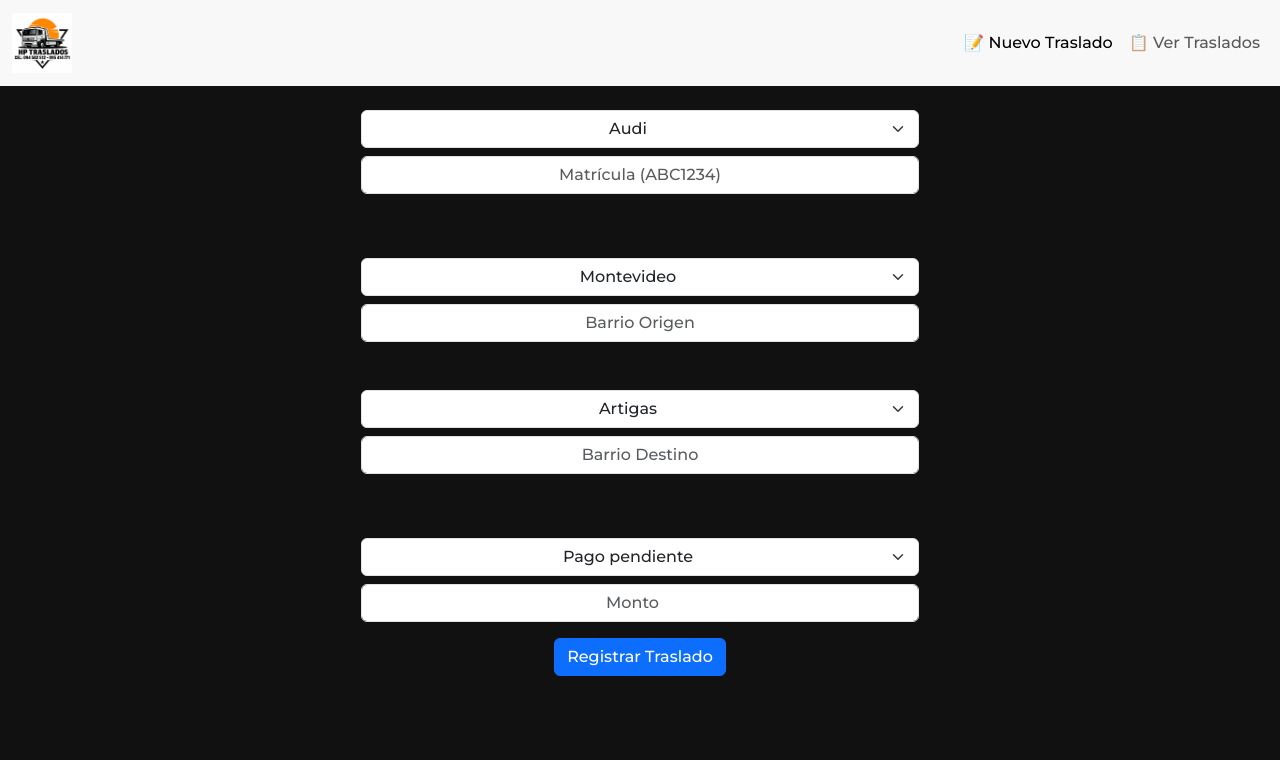
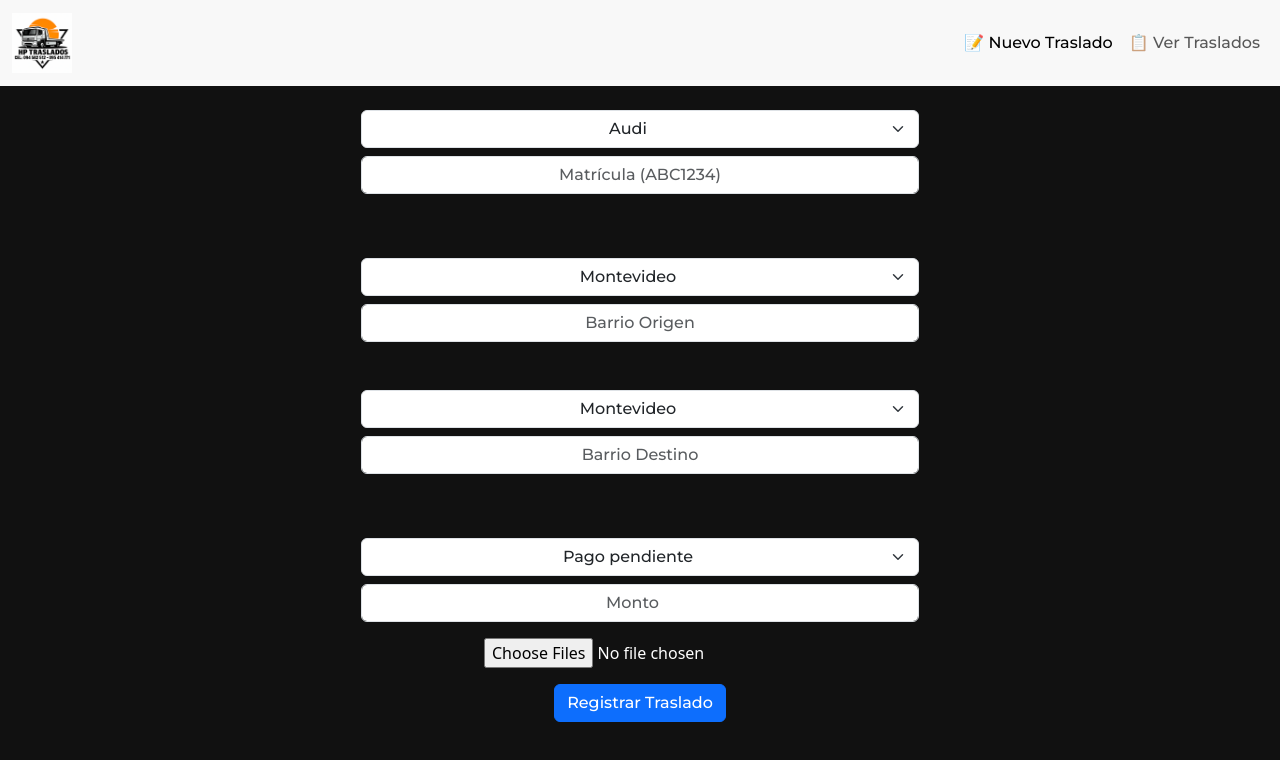
Before and after one commit to LautaroZapata/trasladosApp, a React (Vite) app: page / in a window 1280 px wide. Shown: the top 760 px of the page. Built offline with nearby package versions, Linux system fonts and the light colour scheme.

Commit message:
agregarimg

```diff
--- a/src/components/FormularioTraslado.jsx
+++ b/src/components/FormularioTraslado.jsx
@@ -10,15 +10,24 @@ export const FormularioTraslado = ({onRegistrarTraslado}) => {
         marcaVehiculo: 'Audi',
         matricula: '',
         localidadOrigen: 'Montevideo',
-        localidadDestino: 'Artigas',
+        localidadDestino: 'Montevideo',
         barrioOrigen: '',
         barrioDestino: '',
         metodoPago: 'pendiente',
         importe: ''
     })
 
+    const [fotos, setFotos] = useState([])
+
+    const handleFileChange = (evento) => {
+        setFotos(Array.from(evento.target.files)) // Convertir FileList a Array
+    }
+
     const handleSubmit = (eventoSubmit) => {
         eventoSubmit.preventDefault();
+
+        console.log('Fotos seleccionadas:', fotos);
+
 
         // Validar marca de vehículo
         if (!formulario.marcaVehiculo) {
@@ -61,7 +70,7 @@ export const FormularioTraslado = ({onRegistrarTraslado}) => {
             marcaVehiculo: 'Audi',
             matricula: '',
             localidadOrigen: 'Montevideo',
-            localidadDestino: 'Artigas',
+            localidadDestino: 'Montevideo',
             barrioOrigen: '',
             barrioDestino: '',
             metodoPago: 'pendiente',
@@ -97,10 +106,10 @@ export const FormularioTraslado = ({onRegistrarTraslado}) => {
                             ...formulario, localidadDestino: valor
                         } ) }
                         onChangeBarrioOrigen= { (valor) => setFormulario( {
-                            ...formulario, barrioOrigen: valor
+                            ...formulario, barrioOrigen: valor.toUpperCase()
                         } ) }
                         onChangeBarrioDestino= { (valor) => setFormulario( {
-                            ...formulario, barrioDestino: valor
+                            ...formulario, barrioDestino: valor.toUpperCase()
                         } ) }
 
                     />
@@ -118,8 +127,29 @@ export const FormularioTraslado = ({onRegistrarTraslado}) => {
 
                     />
                 </div>
+
+                <div className="mb-3 d-flex  justify-content-center">
+                        <input
+                            type="file"
+                            accept="image/*"
+                            multiple
+                            onChange={handleFileChange}
+                        />
+                </div>
+
                 <div className="mb-3 d-flex justify-content-center">
                     <button type="submit"  className="btn btn-primary texts">Registrar Traslado</button>
+                </div>
+
+                <div className="mb-3 d-flex justify-content-center flex-wrap">
+                    {fotos.map((foto, idx) => (
+                        <img
+                            key={idx}
+                            src={URL.createObjectURL(foto)}
+                            alt={`Foto ${idx + 1}`}
+                            style={{ width: '100px', margin: '5px' }}
+                        />
+                    ))}
                 </div>
             </form>
 
--- a/src/components/InputVehiculo.jsx
+++ b/src/components/InputVehiculo.jsx
@@ -36,7 +36,7 @@ export const InputVehiculo = ({ value, onChange, valueMatricula, onChangeMatricu
     const [esMatriculaValida, setEsMatriculaValida] = useState(true);
 
     const handleCambioMatricula = (valor) => {
-        onChangeMatricula(valor);
+        onChangeMatricula(valor.toUpperCase());
 
         // Validar solo si tiene algo escrito
         if (valor.length > 0) {
```
